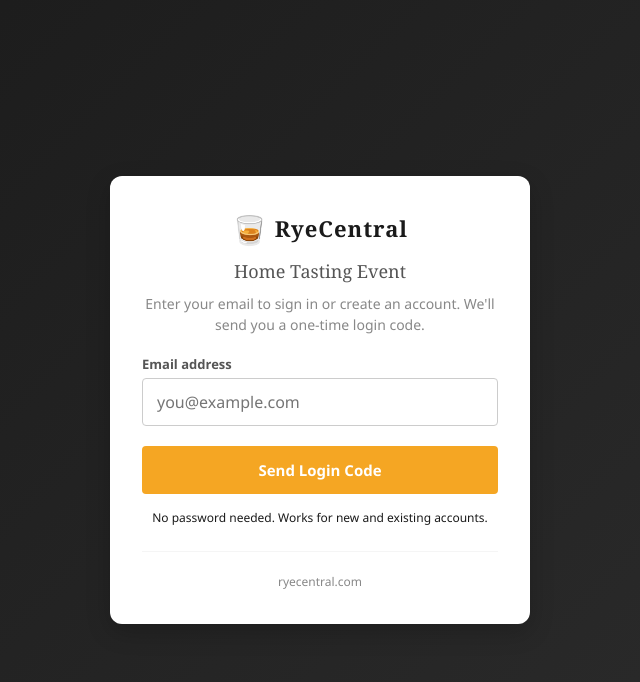
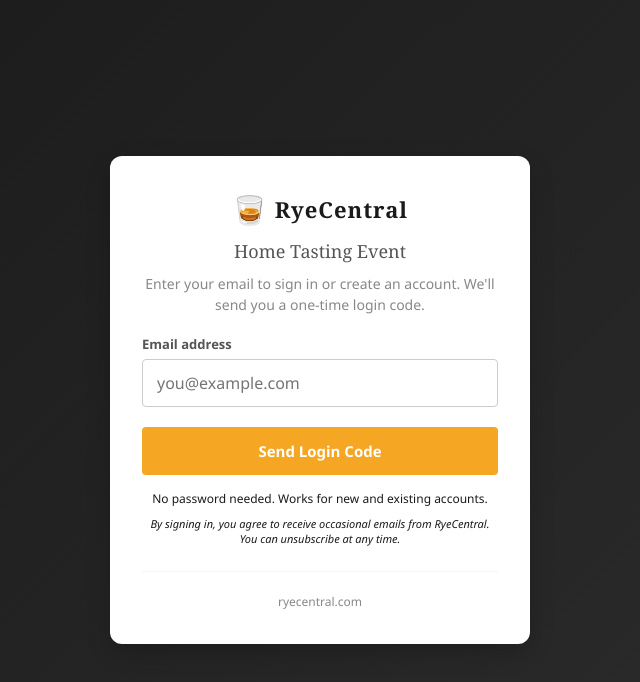
Before and after one commit to RyeCentral/ryecentral-tasting-app, a React (Create React App) app in the folder client/: page /admin in a window 1280 px wide. Shown: the top 682 px of the page, without its empty margins (320-960 px from the left). Built offline with nearby package versions, Linux system fonts and the light colour scheme.

Commit message:
Add email marketing consent notice to login page

```diff
--- a/client/src/components/auth/LoginPage.js
+++ b/client/src/components/auth/LoginPage.js
@@ -2,8 +2,8 @@
  * LoginPage — Passwordless one-time code login.
  *
  * Two-step flow:
- *   1. Enter email → "Send Code" button
- *   2. Enter 6-digit code → "Verify" button → signed in
+ * 1. Enter email → "Send Code" button
+ * 2. Enter 6-digit code → "Verify" button → signed in
  *
  * No password needed. Works for new and existing users.
  */
@@ -193,6 +193,10 @@
 
             <p style={styles.hint}>
               No password needed. Works for new and existing accounts.
+            </p>
+            <p style={styles.consent}>
+              By signing in, you agree to receive occasional emails from RyeCentral.
+              You can unsubscribe at any time.
             </p>
           </>
         )}
@@ -426,6 +430,14 @@
     marginTop: 16,
     lineHeight: 1.4,
   },
+  consent: {
+    fontSize: 11,
+    color: 'var(--rc-gray-400)',
+    textAlign: 'center',
+    marginTop: 8,
+    lineHeight: 1.4,
+    fontStyle: 'italic',
+  },
   footer: {
     textAlign: 'center',
     marginTop: 'var(--space-lg)',
```
